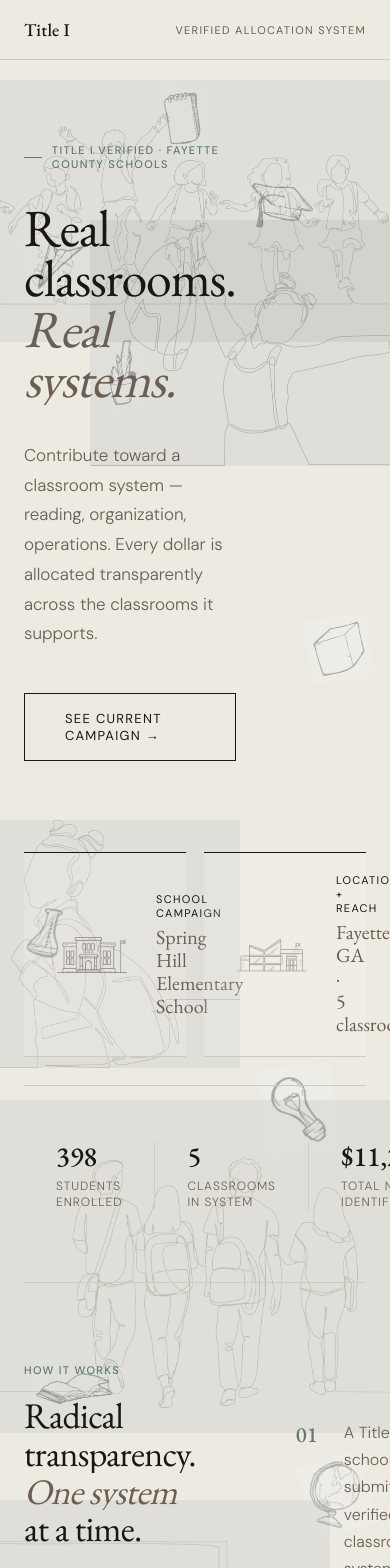
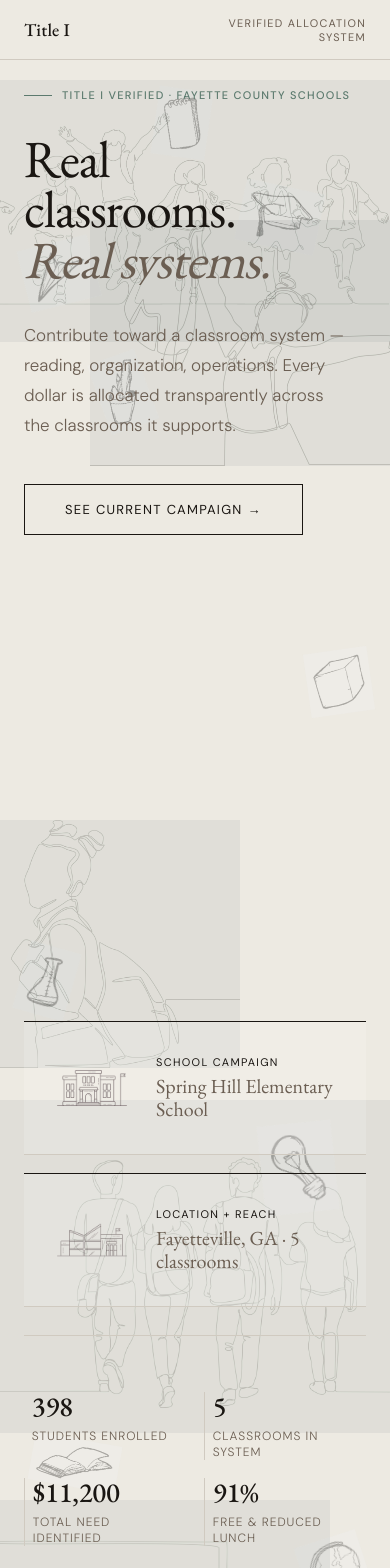
Before and after one commit to dhills312-boop/Title1_Project, a Next.js app in the folder web/: page / in a window 390 px wide. Shown: the top 1568 px of the page. Built offline with nearby package versions, Linux system fonts and the light colour scheme.

Commit message:
Mobile Fixes

```diff
--- a/web/src/app/page.tsx
+++ b/web/src/app/page.tsx
@@ -39,8 +39,17 @@ export default function LandingPage() {
       <Doodle src="/uploads/IMG_8210.JPG" style={{ right: '-60px', bottom: '80px', width: '300px', zIndex: 0 }} />
 
       <div style={{ maxWidth: 1300, margin: '0 auto', padding: '0 clamp(24px,5vw,80px)', position: 'relative', zIndex: 1 }}>
-        <div style={{ display: 'grid', gridTemplateColumns: '1fr 1fr', gap: 0, minHeight: 'calc(100vh - 60px)', alignItems: 'center' }}>
-          <div style={{ paddingRight: 60 }}>
+        <div
+          style={{
+            display: 'grid',
+            gridTemplateColumns: 'repeat(auto-fit, minmax(320px, 1fr))',
+            gap: 'clamp(28px, 6vw, 72px)',
+            minHeight: 'calc(100vh - 60px)',
+            alignItems: 'center',
+            paddingBlock: 'clamp(28px, 5vw, 64px)',
+          }}
+        >
+          <div style={{ paddingRight: 'clamp(0px, 4vw, 60px)' }}>
             <FadeUp>
               <div style={{ display: 'flex', alignItems: 'center', gap: 10, marginBottom: 32 }}>
                 <div style={{ width: 28, height: 1, background: 'var(--accent)' }} />
@@ -81,7 +90,7 @@ export default function LandingPage() {
             </FadeUp>
           </div>
 
-          <div style={{ height: 'clamp(380px,55vh,640px)', position: 'relative' }}>
+          <div style={{ height: 'clamp(320px,50vh,640px)', position: 'relative' }}>
             <MorphHero accentColor="#5C7A6E" />
           </div>
         </div>
@@ -91,7 +100,7 @@ export default function LandingPage() {
               marginTop: 8,
               marginBottom: 28,
               display: 'grid',
-              gridTemplateColumns: 'repeat(2, minmax(0, 1fr))',
+              gridTemplateColumns: 'repeat(auto-fit, minmax(260px, 1fr))',
               gap: 18,
             }}
           >
@@ -167,7 +176,7 @@ export default function LandingPage() {
       </div>
 
       <div style={{ maxWidth: 1300, margin: '0 auto', padding: '56px clamp(24px,5vw,80px)', position: 'relative', zIndex: 1 }}>
-        <div style={{ display: 'grid', gridTemplateColumns: 'repeat(4,1fr)' }}>
+        <div style={{ display: 'grid', gridTemplateColumns: 'repeat(auto-fit, minmax(160px, 1fr))', gap: 18 }}>
           {[
             [String(school.enrollment), 'Students enrolled'],
             [String(classrooms.length), 'Classrooms in system'],
@@ -180,7 +189,7 @@ export default function LandingPage() {
             const isNum = !isNaN(parseFloat(numeric));
             return (
               <FadeUp key={label} delay={i * 0.1}>
-                <div style={{ padding: '0 32px', borderLeft: i > 0 ? '1px solid var(--rule)' : 'none' }}>
+                <div style={{ padding: '0 clamp(0px, 2vw, 32px)', borderLeft: i > 0 ? '1px solid var(--rule)' : 'none' }}>
                   <div style={{ fontFamily: 'var(--serif)', fontSize: 'clamp(28px,4vw,52px)', fontWeight: 500, lineHeight: 1, letterSpacing: '-0.01em', color: 'var(--ink)' }}>
                     {isNum ? (
                       <CountUp to={value.replace(/[$%]/g, '')} prefix={prefix} suffix={suffix} />
@@ -202,7 +211,19 @@ export default function LandingPage() {
         <Rule />
       </div>
 
-      <div style={{ maxWidth: 1300, margin: '0 auto', padding: '80px clamp(24px,5vw,80px) 100px', display: 'grid', gridTemplateColumns: '1fr 1fr', gap: 100, alignItems: 'start', position: 'relative', zIndex: 1 }}>
+      <div
+        style={{
+          maxWidth: 1300,
+          margin: '0 auto',
+          padding: '80px clamp(24px,5vw,80px) 100px',
+          display: 'grid',
+          gridTemplateColumns: 'repeat(auto-fit, minmax(300px, 1fr))',
+          gap: 'clamp(40px, 8vw, 100px)',
+          alignItems: 'start',
+          position: 'relative',
+          zIndex: 1,
+        }}
+      >
         <div>
           <FadeUp>
             <div className="eyebrow" style={{ marginBottom: 20 }}>How it works</div>
@@ -230,7 +251,7 @@ export default function LandingPage() {
             />
           </FadeUp>
         </div>
-        <div style={{ paddingTop: 56 }}>
+        <div style={{ paddingTop: 'clamp(0px, 4vw, 56px)' }}>
           {[
             ['01', 'A Title I school submits verified classroom systems through the district portal.'],
             ['02', 'Systems group the needs across every classroom — reading, organization, operations.'],
--- a/web/src/components/CountUp.tsx
+++ b/web/src/components/CountUp.tsx
@@ -9,6 +9,15 @@ interface CountUpProps {
   duration?: number;
 }
 
+function shouldShowImmediately() {
+  if (typeof window === 'undefined') return false;
+  return (
+    window.matchMedia('(max-width: 900px)').matches ||
+    window.matchMedia('(prefers-reduced-motion: reduce)').matches ||
+    typeof IntersectionObserver === 'undefined'
+  );
+}
+
 export default function CountUp({
   to,
   prefix = '',
@@ -16,12 +25,13 @@ export default function CountUp({
   duration = 1600,
 }: CountUpProps) {
   const ref = useRef<HTMLSpanElement>(null);
-  const [inView, setInView] = useState(false);
+  const [inView, setInView] = useState(() => shouldShowImmediately());
   const raw = parseFloat(String(to).replace(/[^0-9.]/g, ''));
   const hasComma = String(to).includes(',');
   const [display, setDisplay] = useState(prefix + '0' + suffix);
 
   useEffect(() => {
+    if (inView) return;
     const el = ref.current;
     if (!el) return;
     const obs = new IntersectionObserver(
@@ -34,8 +44,12 @@ export default function CountUp({
       { threshold: 0.12 },
     );
     obs.observe(el);
-    return () => obs.disconnect();
-  }, []);
+    const fallback = window.setTimeout(() => setInView(true), 220);
+    return () => {
+      window.clearTimeout(fallback);
+      obs.disconnect();
+    };
+  }, [inView]);
 
   useEffect(() => {
     if (!inView) return;
--- a/web/src/components/FadeUp.tsx
+++ b/web/src/components/FadeUp.tsx
@@ -8,11 +8,21 @@ interface FadeUpProps {
   style?: CSSProperties;
 }
 
+function shouldShowImmediately() {
+  if (typeof window === 'undefined') return false;
+  return (
+    window.matchMedia('(max-width: 900px)').matches ||
+    window.matchMedia('(prefers-reduced-motion: reduce)').matches ||
+    typeof IntersectionObserver === 'undefined'
+  );
+}
+
 export default function FadeUp({ children, delay = 0, style = {} }: FadeUpProps) {
   const ref = useRef<HTMLDivElement>(null);
-  const [inView, setInView] = useState(false);
+  const [inView, setInView] = useState(() => shouldShowImmediately());
 
   useEffect(() => {
+    if (inView) return;
     const el = ref.current;
     if (!el) return;
     const obs = new IntersectionObserver(
@@ -25,8 +35,12 @@ export default function FadeUp({ children, delay = 0, style = {} }: FadeUpProps)
       { threshold: 0.12 },
     );
     obs.observe(el);
-    return () => obs.disconnect();
-  }, []);
+    const fallback = window.setTimeout(() => setInView(true), 220);
+    return () => {
+      window.clearTimeout(fallback);
+      obs.disconnect();
+    };
+  }, [inView]);
 
   return (
     <div
--- a/web/src/components/LineReveal.tsx
+++ b/web/src/components/LineReveal.tsx
@@ -8,11 +8,21 @@ interface LineRevealProps {
   style?: CSSProperties;
 }
 
+function shouldShowImmediately() {
+  if (typeof window === 'undefined') return false;
+  return (
+    window.matchMedia('(max-width: 900px)').matches ||
+    window.matchMedia('(prefers-reduced-motion: reduce)').matches ||
+    typeof IntersectionObserver === 'undefined'
+  );
+}
+
 export default function LineReveal({ children, delay = 0, style = {} }: LineRevealProps) {
   const ref = useRef<HTMLDivElement>(null);
-  const [inView, setInView] = useState(false);
+  const [inView, setInView] = useState(() => shouldShowImmediately());
 
   useEffect(() => {
+    if (inView) return;
     const el = ref.current;
     if (!el) return;
     const obs = new IntersectionObserver(
@@ -25,8 +35,12 @@ export default function LineReveal({ children, delay = 0, style = {} }: LineReve
       { threshold: 0.05 },
     );
     obs.observe(el);
-    return () => obs.disconnect();
-  }, []);
+    const fallback = window.setTimeout(() => setInView(true), 220);
+    return () => {
+      window.clearTimeout(fallback);
+      obs.disconnect();
+    };
+  }, [inView]);
 
   return (
     <div ref={ref} style={{ overflow: 'hidden', ...style }}>
--- a/web/src/components/NavBar.tsx
+++ b/web/src/components/NavBar.tsx
@@ -35,10 +35,12 @@ export default function NavBar() {
       <div
         style={{
           fontFamily: 'var(--sans)',
-          fontSize: 11,
+          fontSize: 'clamp(9px, 2.8vw, 11px)',
           letterSpacing: '0.12em',
           textTransform: 'uppercase',
           color: 'var(--ink-muted)',
+          textAlign: 'right',
+          maxWidth: '48vw',
         }}
       >
         Verified Allocation System
```
Also changed, not shown: web/src/app/schools/[schoolId]/page.tsx (+9 -2 lines), web/src/components/ProgressBar.tsx (+17 -3 lines).
